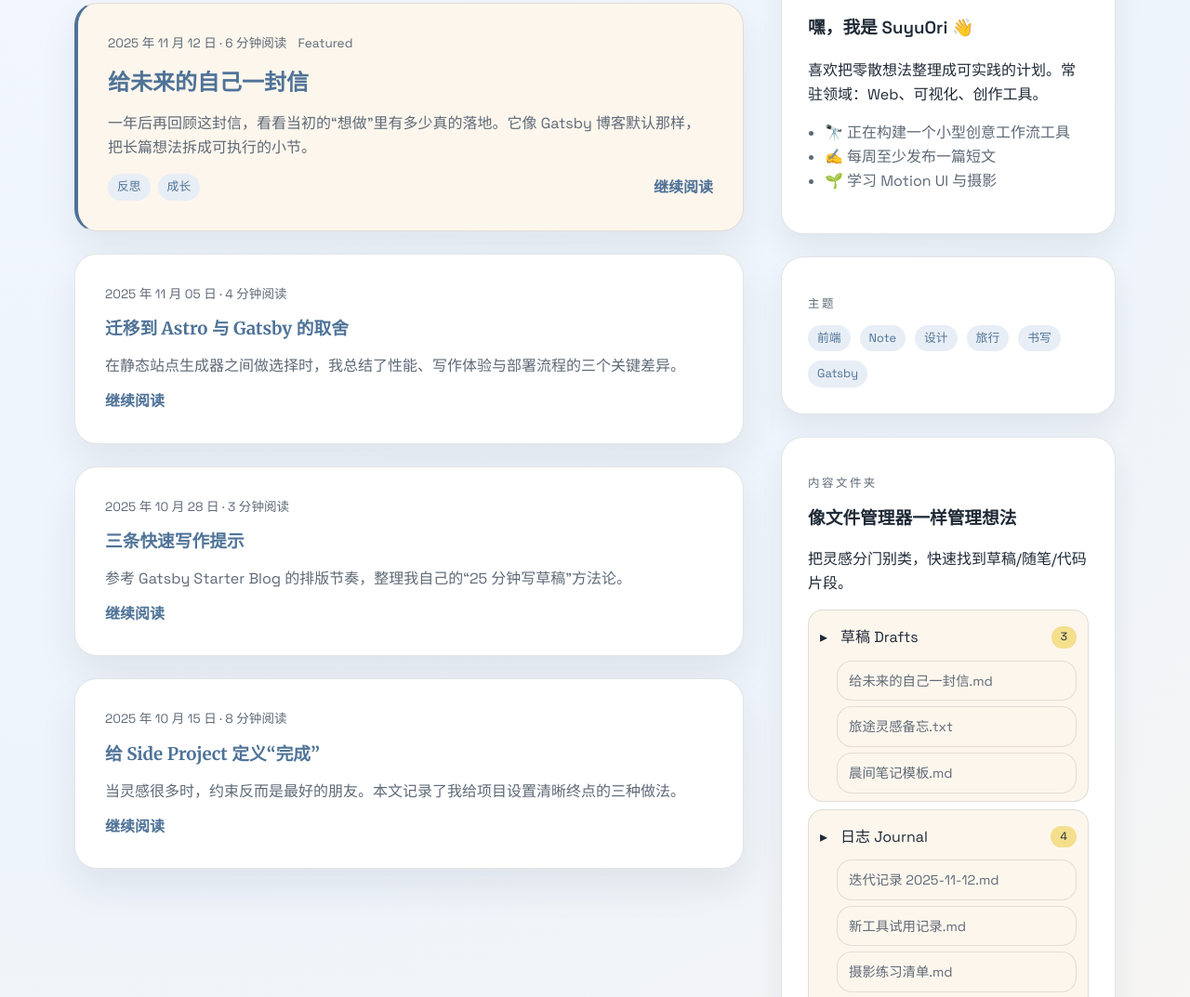
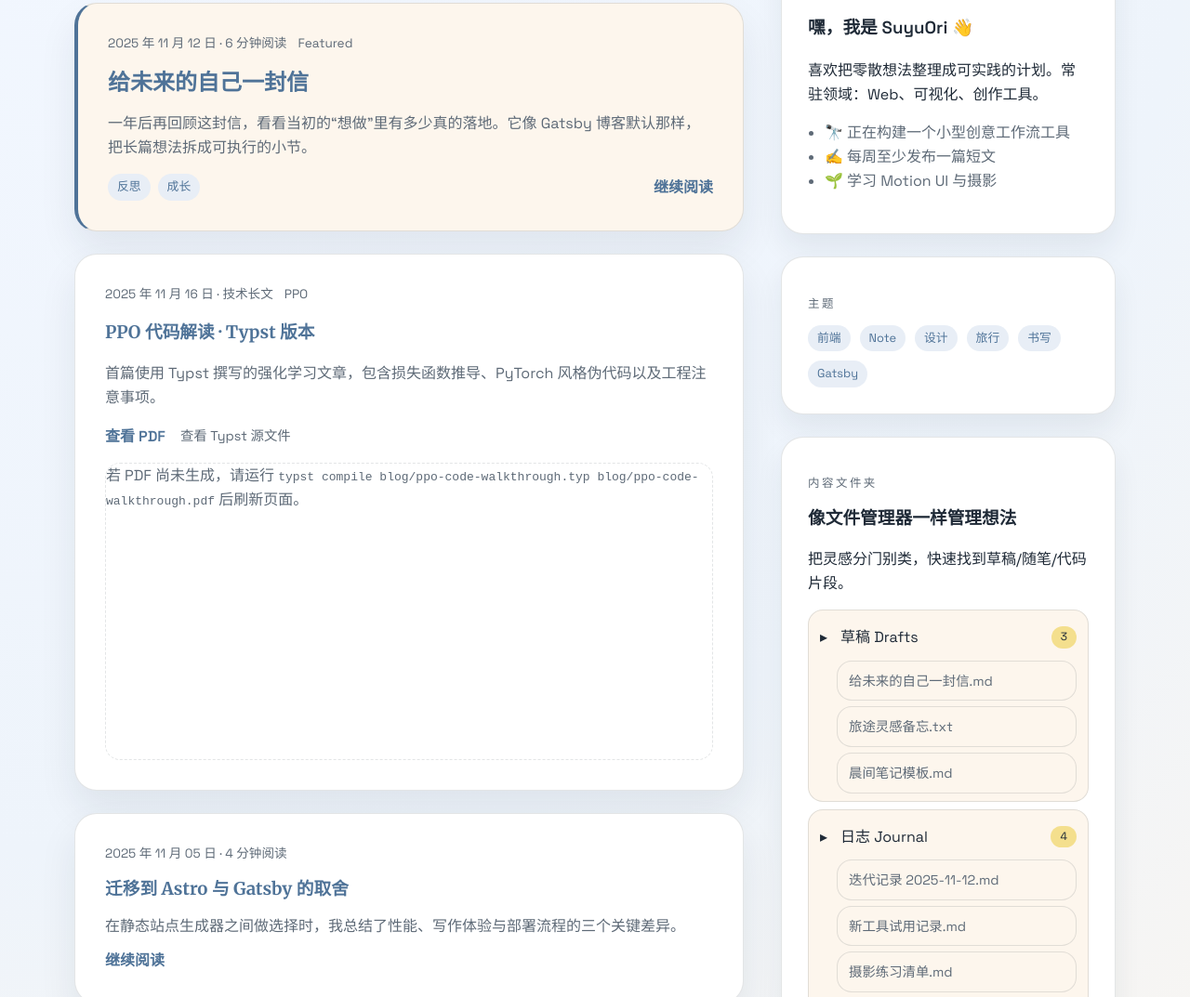
Before and after one commit to SuyuOri/SuyuOri.github.io, a website: page index.html in a window 1280 px wide. Shown: the part 704-1777 px from the top of the page at 93% size. Drawn offline with Linux system fonts and the light colour scheme.

Commit message:
feat: integrate typst PPO article

```diff
--- a/index.html
+++ b/index.html
@@ -64,6 +64,22 @@
               </span>
               <a class="read-more" href="#">继续阅读</a>
             </div>
+          </article>
+
+          <article class="post-card ppo-card">
+            <div class="post-meta">
+              <span>2025 年 11 月 16 日 · 技术长文</span>
+              <span class="tag">PPO</span>
+            </div>
+            <h3><a href="blog/ppo-code-walkthrough.pdf" target="_blank" rel="noreferrer">PPO 代码解读 · Typst 版本</a></h3>
+            <p>首篇使用 Typst 撰写的强化学习文章，包含损失函数推导、PyTorch 风格伪代码以及工程注意事项。</p>
+            <div class="ppo-links">
+              <a class="read-more" href="blog/ppo-code-walkthrough.pdf" target="_blank" rel="noreferrer">查看 PDF</a>
+              <a class="secondary-link" href="blog/ppo-code-walkthrough.typ" target="_blank" rel="noreferrer">查看 Typst 源文件</a>
+            </div>
+            <object class="ppo-preview" data="blog/ppo-code-walkthrough.pdf" type="application/pdf">
+              <p>若 PDF 尚未生成，请运行 <code>typst compile blog/ppo-code-walkthrough.typ blog/ppo-code-walkthrough.pdf</code> 后刷新页面。</p>
+            </object>
           </article>
 
           <article class="post-card">
--- a/styles.css
+++ b/styles.css
@@ -188,6 +188,29 @@ a {
   display: flex;
   flex-direction: column;
   gap: 12px;
+}
+
+.ppo-card {
+  gap: 16px;
+}
+
+.ppo-links {
+  display: flex;
+  gap: 16px;
+  flex-wrap: wrap;
+  align-items: center;
+}
+
+.secondary-link {
+  font-size: 0.9rem;
+  color: var(--text-muted);
+}
+
+.ppo-preview {
+  width: 100%;
+  min-height: 320px;
+  border: 1px dashed var(--border);
+  border-radius: 16px;
 }
 
 .post-card.featured {
```
Also changed, not shown: README.md, 1 other file.
